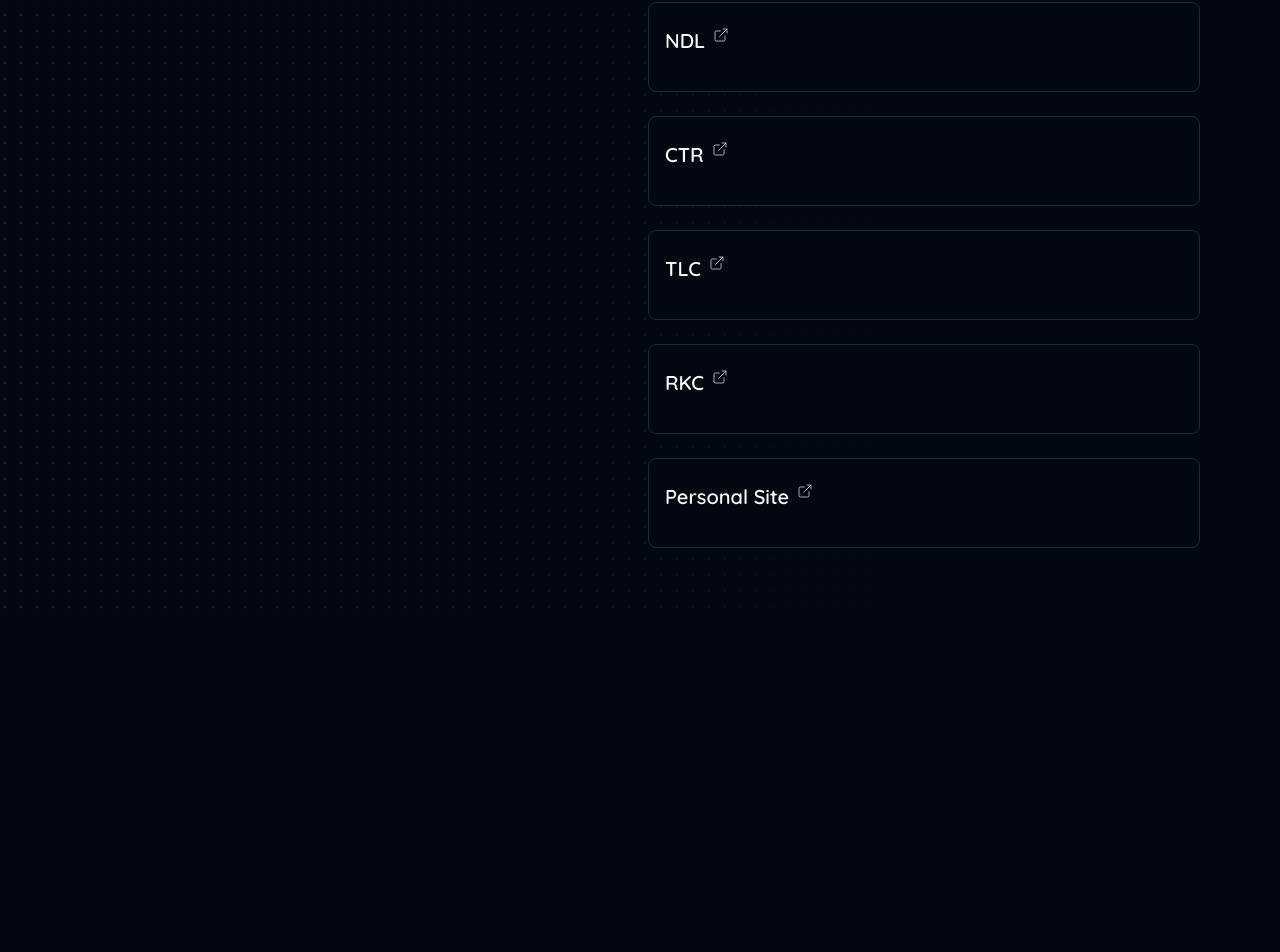
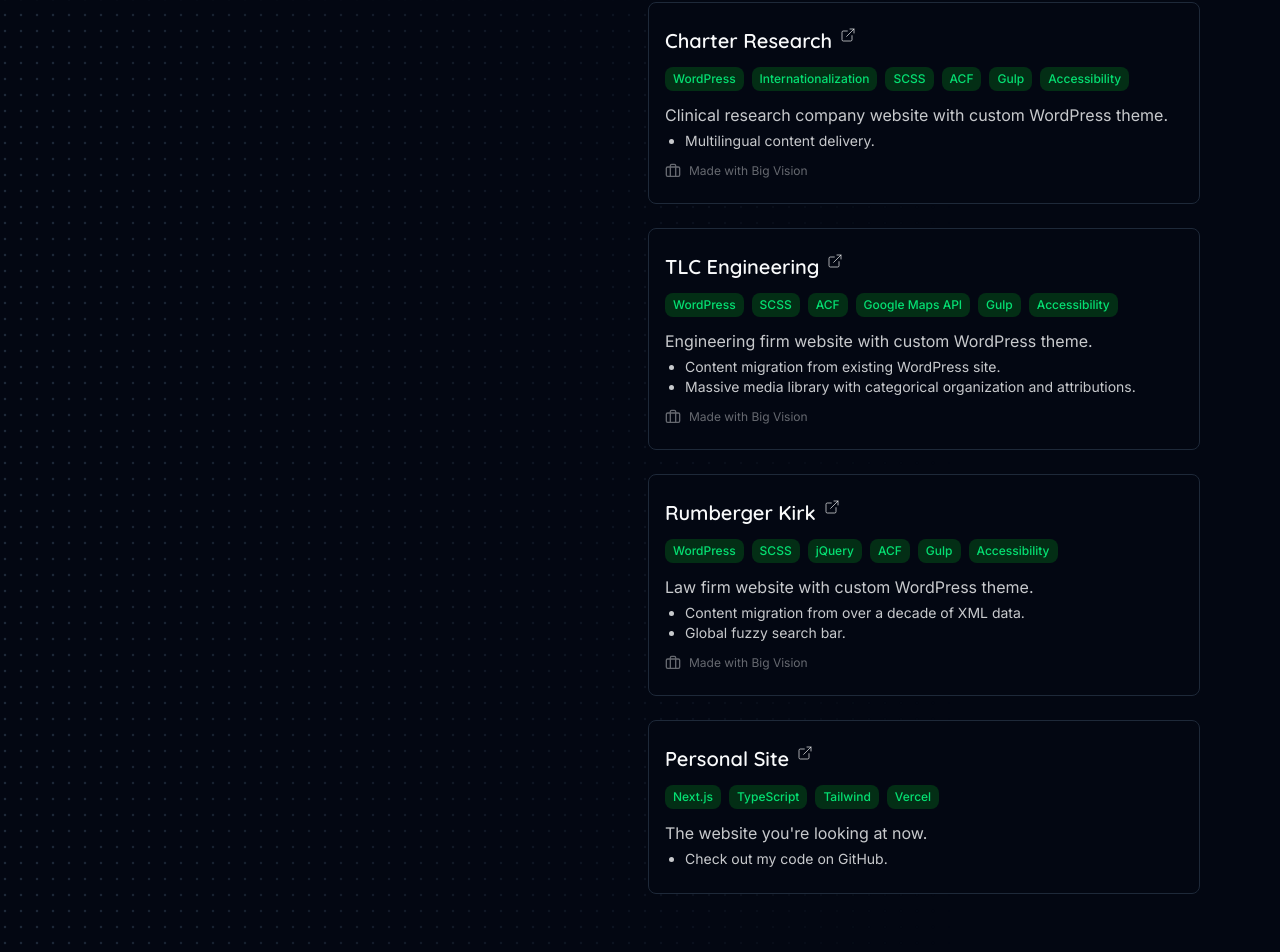
Before and after one commit to JacobVogelbacher/jacob-site-25, a Next.js app: page / in a window 1280 px wide. Shown: the part 1110-2062 px from the top of the page. Before the commit the page ends 1722 px from the top, so only its background shows below. Built offline with nearby package versions, Linux system fonts and the light colour scheme.

Commit message:
update data with details for remaining Work sites

```diff
--- a/app/data.ts
+++ b/app/data.ts
@@ -76,28 +76,66 @@
       attribution: 'Big Vision',
     },
     {
-      name: 'NDL',
-      url: '#!',
+      name: 'Charter Research',
+      url: 'https://www.charterresearch.com/',
+      tech: [
+        'WordPress',
+        'Internationalization',
+        'SCSS',
+        'ACF',
+        'Gulp',
+        'Accessibility',
+      ],
+      description:
+        'Clinical research company website with custom WordPress theme.',
+      details: ['Multilingual content delivery.'],
+      // icon: 'stethoscope' as const,
+      attribution: 'Big Vision',
     },
     // {
     //   "name": "NOB",
     //   "url": "#!"
     // },
     {
-      name: 'CTR',
-      url: '#!',
+      name: 'TLC Engineering',
+      url: 'https://tlc-engineers.com/',
+      tech: [
+        'WordPress',
+        'SCSS',
+        'ACF',
+        'Google Maps API',
+        'Gulp',
+        'Accessibility',
+      ],
+      description: 'Engineering firm website with custom WordPress theme.',
+      details: [
+        'Content migration from existing WordPress site.',
+        'Massive media library with categorical organization and attributions.',
+      ],
+      attribution: 'Big Vision',
     },
     {
-      name: 'TLC',
-      url: '#!',
+      name: 'Rumberger Kirk',
+      url: 'https://www.rumberger.com/',
+      tech: ['WordPress', 'SCSS', 'jQuery', 'ACF', 'Gulp', 'Accessibility'],
+      description: 'Law firm website with custom WordPress theme.',
+      details: [
+        'Content migration from over a decade of XML data.',
+        'Global fuzzy search bar.',
+      ],
+      attribution: 'Big Vision',
     },
-    {
-      name: 'RKC',
-      url: '#!',
-    },
+    // {
+    //   name: 'NDL',
+    //   // Law firm website with custom WordPress theme.
+    //   url: '#!',
+    // },
     {
       name: 'Personal Site',
-      url: '#!',
+      url: 'https://github.com/JacobVogelbacher/jacob-site-25',
+      tech: ['Next.js', 'TypeScript', 'Tailwind', 'Vercel'],
+      description: "The website you're looking at now.",
+      details: ['Check out my code on GitHub.'],
     },
   ],
 }
```
